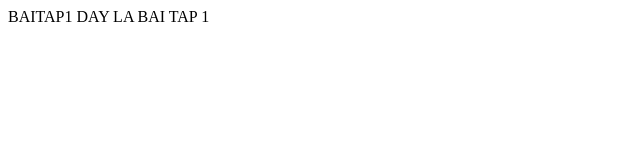
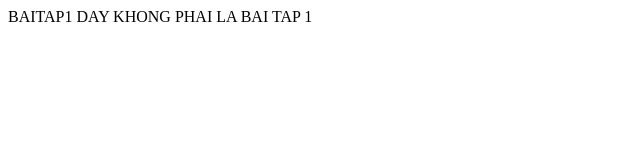
Before and after one commit to giang651/giang, a plain HTML site: page index.html in a window 1280 px wide. Shown: the whole page, without its empty margins (0-640 px from the left). Drawn offline with Linux system fonts and the light colour scheme.

Commit message:
modify index.html

```diff
--- a/index.html
+++ b/index.html
@@ -4,6 +4,6 @@
     </head>
 
     <body>
-        DAY LA BAI TAP 1
+        DAY KHONG PHAI LA BAI TAP 1
     </body>
 </html>
```
